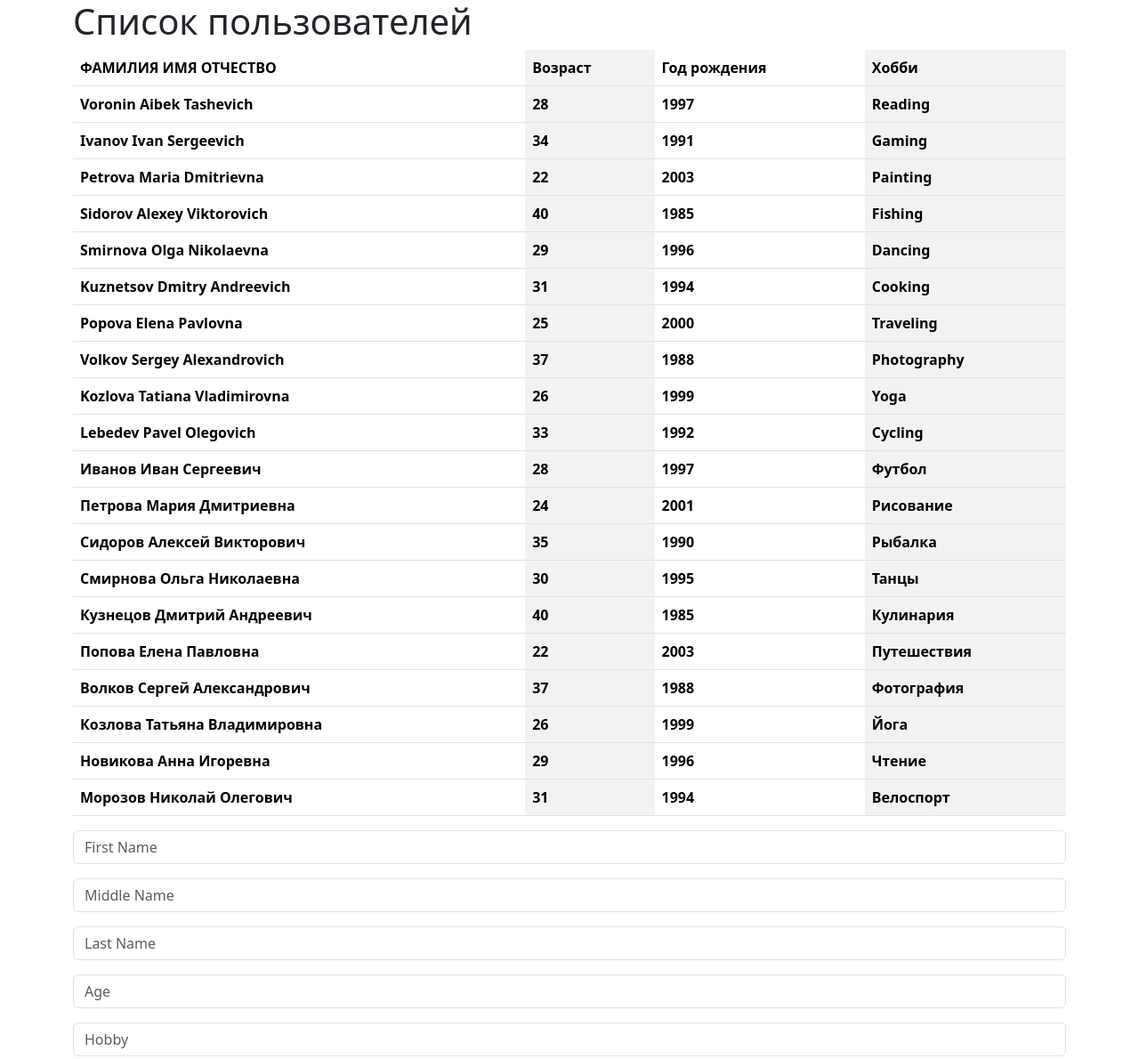
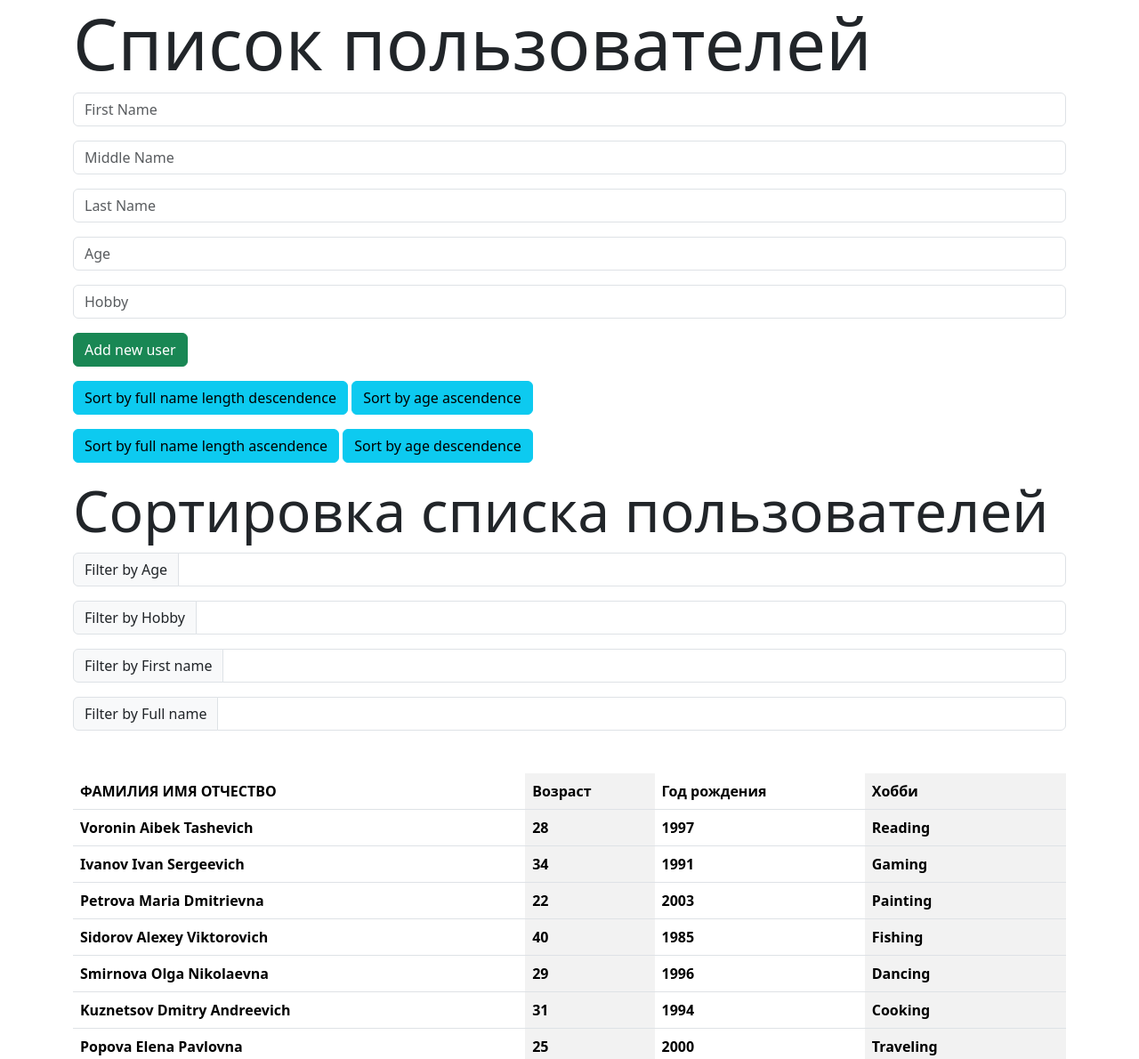
Before and after one commit to AmanbekAzizUulu/list-of-users, a plain HTML site: page static/index.html in a window 1280 px wide. Shown: the top 1190 px of the page at 89% size. Drawn offline with nearby package versions, Linux system fonts and the light colour scheme.

Commit message:
added filtering functionality, need refactoring of all code → check TODOs

```diff
--- a/scripts/main.js
+++ b/scripts/main.js
@@ -1,9 +1,14 @@
+// TODO разделить код на модули
+// TODO улучшить функциональность фильтрации
+// TODO улучшить функциональность сортировки
+// TODO улучшить функциональность отображения скиска
+
+
 import { listOfUsers } from "./users.js";
 
 console.table(listOfUsers);
 
-
-// создание элементов
+// retrieving elements
 const
 	$app = document.getElementById("app"),
 	$addNewUser__form = document.getElementById("add-new-user-form");
@@ -14,18 +19,27 @@ const
 	$sortButton__by_age__ascendence = document.getElementById("sort-by-age-ascendence-button"),
 	$sortButton__by_age__descendence = document.getElementById("sort-by-age-descendence-button");
 
+const
+	$filterForm = document.getElementById("filter-list-of-users-form");
 
+const
+	$filterForm__filter_by_hobby__input = document.getElementById("hobby-input-filter-list-of-users-form"),
+	$filterForm__filter_by_age__input = document.getElementById("age-input-filter-list-of-users-form"),
+	$filterForm__filter_by_first_name__input = document.getElementById("first-name-input-filter-list-of-users-form"),
+	$filterForm__filter_by_full_name__input = document.getElementById("full-name-input-filter-list-of-users-form");
+
+// elements creation
 const
 	$table = document.createElement("table"),
 	$tableHead = document.createElement("thead"),
 	$tableBody = document.createElement("tbody");
 
 const
-	$firstName__input = document.getElementById("first-name-input"),
-	$middleName__input = document.getElementById("middle-name-input"),
-	$lastName__input = document.getElementById("last-name-input"),
-	$age__input = document.getElementById("age-input"),
-	$hobby__input = document.getElementById("hobby-input");
+	$firstName__input = document.getElementById("first-name-input-add-new-user-form"),
+	$middleName__input = document.getElementById("middle-name-input-add-new-user-form"),
+	$lastName__input = document.getElementById("last-name-input-add-new-user-form"),
+	$age__input = document.getElementById("age-input-add-new-user-form"),
+	$hobby__input = document.getElementById("hobby-input-add-new-user-form");
 
 const
 	$tableHeadTr = document.createElement("tr"),
@@ -75,12 +89,6 @@ function createUser__table_row(user) {
 	return $userTr;
 }
 
-// рендер
-
-// 1. подготовка
-
-// 2. отрисовка
-
 function createUser() {
 	return {
 		firstName: $firstName__input.value.trim(),
@@ -104,11 +112,9 @@ function renderListOfUsers(listToRender) {
 		const $user__table_row_holder = createUser__table_row(user);
 		$tableBody.append($user__table_row_holder);
 	}
-
-	console.table(listOfUsers__copy);
 };
 
-// добавление нового пользователя
+// adding new user
 renderListOfUsers(listOfUsers);
 
 $addNewUser__form.addEventListener("submit", event => {
@@ -139,14 +145,13 @@ $addNewUser__form.addEventListener("submit", event => {
 
 	renderListOfUsers(listOfUsers);
 
-	console.table(listOfUsers);
-
 	$addNewUser__form.reset();
 
 });
 
 // sorting events
 
+// ascendence way
 $sortButton__by_full_name_length__ascendence.addEventListener('click', event => {
 	listOfUsers.sort((user_1, user_2) => user_1.fullName.length - user_2.fullName.length);
 	renderListOfUsers(listOfUsers);
@@ -157,6 +162,7 @@ $sortButton__by_age__ascendence.addEventListener(`click`, event => {
 	renderListOfUsers(listOfUsers);
 });
 
+// descendence way
 $sortButton__by_full_name_length__descendence.addEventListener('click', event => {
 	listOfUsers.sort((user_1, user_2) => user_2.fullName.length - user_1.fullName.length);
 	renderListOfUsers(listOfUsers);
@@ -166,3 +172,52 @@ $sortButton__by_age__descendence.addEventListener(`click`, event => {
 	listOfUsers.sort((user_1, user_2) => user_2.age - user_1.age);
 	renderListOfUsers(listOfUsers);
 });
+
+
+// filter events
+
+$filterForm.addEventListener('submit', event => {
+	event.preventDefault();
+});
+
+// if focus
+$filterForm__filter_by_hobby__input.addEventListener('input', event => {
+	const filteredListOfUsers = listOfUsers.filter(user => user.hobby.toLowerCase().includes($filterForm__filter_by_hobby__input.value.trim()));
+	renderListOfUsers(filteredListOfUsers);
+});
+
+$filterForm__filter_by_age__input.addEventListener('input', event => {
+	const filteredListOfUsers = listOfUsers.filter(user => user.age === parseInt($filterForm__filter_by_age__input.value));
+	renderListOfUsers(filteredListOfUsers);
+});
+
+$filterForm__filter_by_first_name__input.addEventListener(`input`, event => {
+	const filteredListOfUsers = listOfUsers.filter(user => user.firstName.toLowerCase().includes($filterForm__filter_by_first_name__input.value.trim()));
+	renderListOfUsers(filteredListOfUsers);
+});
+
+$filterForm__filter_by_full_name__input.addEventListener(`input`, event => {
+	const filteredListOfUsers = listOfUsers.filter(user => user.fullName.toLowerCase().includes($filterForm__filter_by_full_name__input.value.trim()));
+	renderListOfUsers(filteredListOfUsers);
+});
+
+// if blur
+$filterForm__filter_by_hobby__input.addEventListener('blur', event => {
+	renderListOfUsers(listOfUsers);
+	event.target.value = '';
+});
+
+$filterForm__filter_by_age__input.addEventListener('blur', event => {
+	renderListOfUsers(listOfUsers);
+	event.target.value = '';
+});
+
+$filterForm__filter_by_first_name__input.addEventListener('blur', event => {
+	renderListOfUsers(listOfUsers);
+	event.target.value = '';
+});
+
+$filterForm__filter_by_full_name__input.addEventListener(`blur`, event => {
+	renderListOfUsers(listOfUsers);
+	event.target.value = '';
+})
--- a/static/index.html
+++ b/static/index.html
@@ -12,27 +12,56 @@
 
 <body>
 	<div class="container">
-		<h1>Список пользователей</h1>
+		<h1 class="display-1">Список пользователей</h1>
 
-		<div id="app"></div>
 		<form action="#" method="post" id="add-new-user-form">
-			<input type="text" id="first-name-input" placeholder="First Name" class="form-control mb-3">
-			<input type="text" id="middle-name-input" placeholder="Middle Name" class="form-control mb-3">
-			<input type="text" id="last-name-input" placeholder="Last Name" class="form-control mb-3">
-			<input type="number" id="age-input" placeholder="Age" class="form-control mb-3">
-			<input type="text" id="hobby-input" placeholder="Hobby" class="form-control mb-3">
+			<input type="text" id="first-name-input-add-new-user-form" placeholder="First Name"
+				class="form-control mb-3">
+			<input type="text" id="middle-name-input-add-new-user-form" placeholder="Middle Name"
+				class="form-control mb-3">
+			<input type="text" id="last-name-input-add-new-user-form" placeholder="Last Name" class="form-control mb-3">
+			<input type="number" id="age-input-add-new-user-form" placeholder="Age" class="form-control mb-3">
+			<input type="text" id="hobby-input-add-new-user-form" placeholder="Hobby" class="form-control mb-3">
 
 			<button id="add-new-user-button" type="submit" class="btn btn-success mb-3">Add new user</button>
 		</form>
 
 		<div>
-			<button id="sort-by-full-name-length-descendence-button" type="submit" class="btn btn-info mb-3">Sort by full name length descendence</button>
-			<button id="sort-by-age-ascendence-button" type="submit" class="btn btn-info mb-3">Sort by age ascendence</button>
+			<button id="sort-by-full-name-length-descendence-button" type="submit" class="btn btn-info mb-3">Sort by
+				full name length descendence</button>
+			<button id="sort-by-age-ascendence-button" type="submit" class="btn btn-info mb-3">Sort by age
+				ascendence</button>
 		</div>
 		<div>
-			<button id="sort-by-full-name-length-ascendence-button" type="submit" class="btn btn-info mb-3">Sort by full name length ascendence</button>
-			<button id="sort-by-age-descendence-button" type="submit" class="btn btn-info mb-3">Sort by age descendence</button>
+			<button id="sort-by-full-name-length-ascendence-button" type="submit" class="btn btn-info mb-3">Sort by full
+				name length ascendence</button>
+			<button id="sort-by-age-descendence-button" type="submit" class="btn btn-info mb-3">Sort by age
+				descendence</button>
 		</div>
+
+		<form action="#" id="filter-list-of-users-form">
+			<h2 class="display-3">Сортировка списка пользователей</h2>
+			<div class="input-group mb-3">
+				<span class="input-group-text" id="basic-addon1">Filter by Age</span>
+				<input type="text" id="age-input-filter-list-of-users-form" class="form-control">
+			</div>
+
+			<div class="input-group mb-3">
+				<span class="input-group-text" id="basic-addon1">Filter by Hobby</span>
+				<input type="text" id="hobby-input-filter-list-of-users-form" class="form-control">
+			</div>
+
+			<div class="input-group mb-3">
+				<span class="input-group-text" id="basic-addon1">Filter by First name</span>
+				<input type="text" id="first-name-input-filter-list-of-users-form" class="form-control">
+			</div>
+
+			<div class="input-group mb-5">
+				<span class="input-group-text" id="basic-addon1">Filter by Full name</span>
+				<input type="text" id="full-name-input-filter-list-of-users-form" class="form-control">
+			</div>
+		</form>
+		<div id="app"></div>
 	</div>
 
 	<script type="module" src="../scripts/main.js"></script>
```
